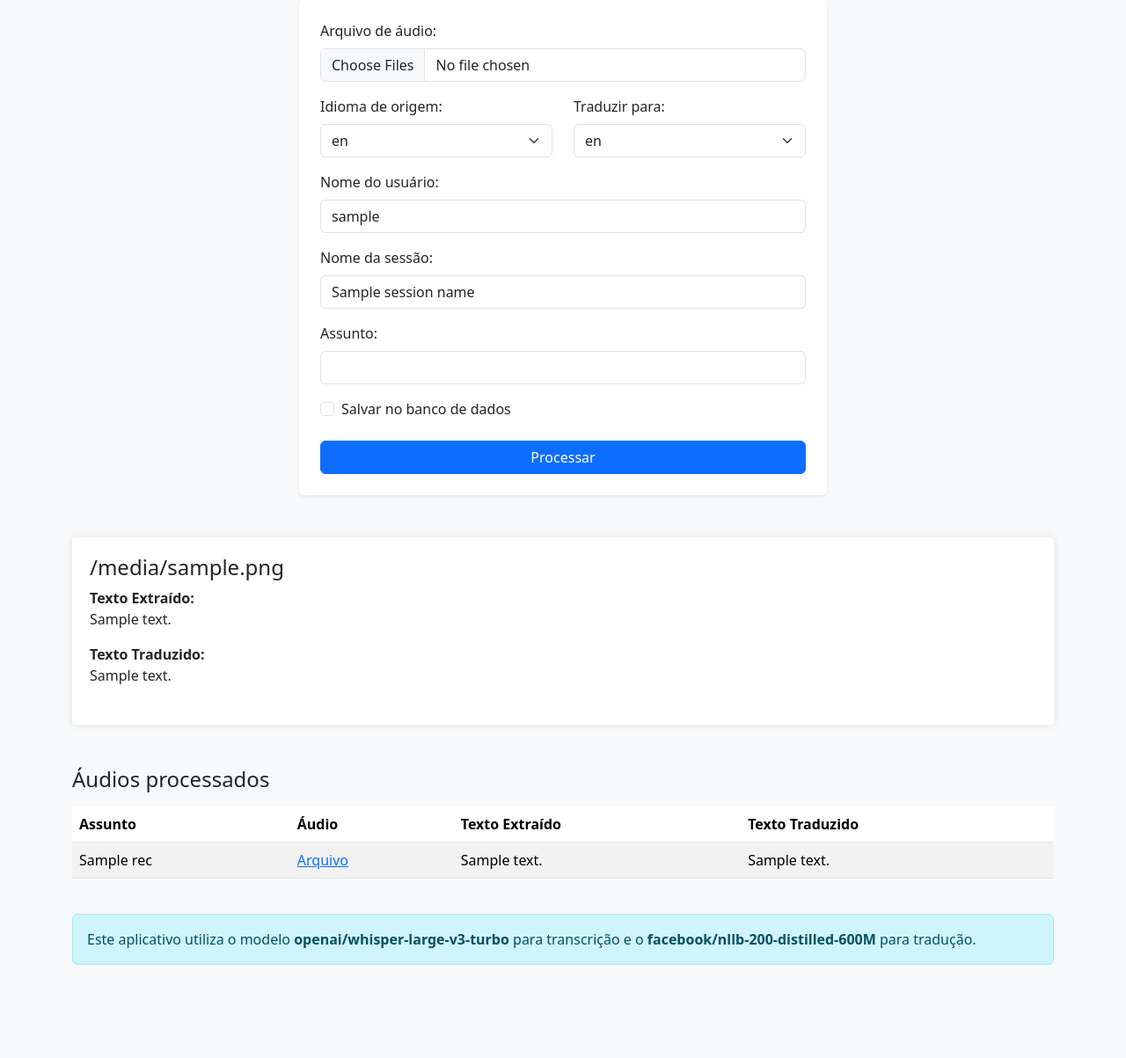
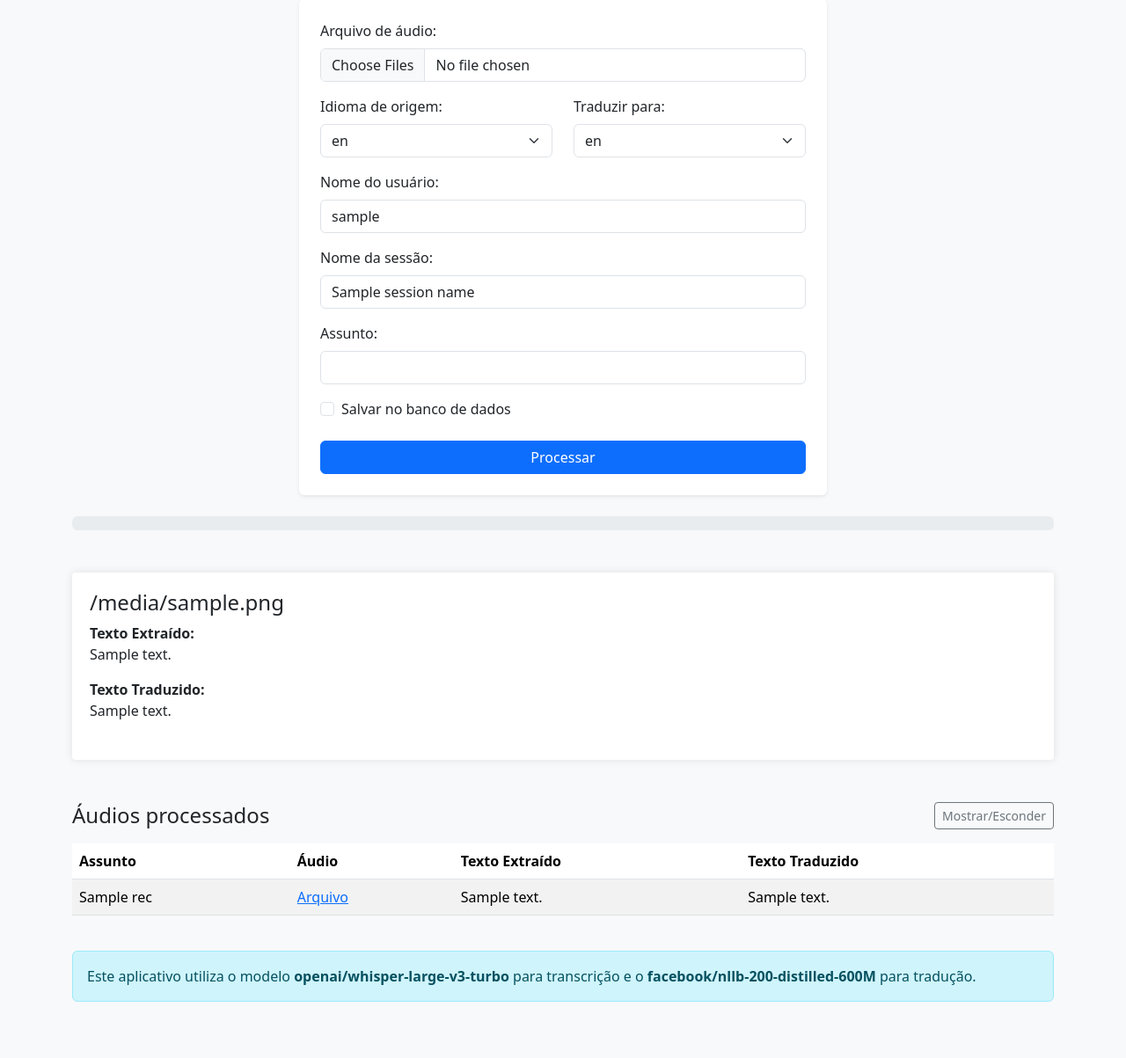
Before and after one commit to aXR6/Trabalhando_com_audio_IA, a Flask app: template templates/index.html in a window 1280 px wide. Shown: the part 121-1324 px from the top of the page at 88% size. Before the commit the page ends 1218 px from the top, so only its background shows below. Run offline with Flask 3, Linux system fonts and the light colour scheme; the template is opened without the code that fills it: most values are stand-ins (such as "Sample title", 1, 10 or a date in 2020); some libraries are stand-ins or nearby versions.

Commit message:
Add progress bar and collapsible records

```diff
--- a/static/script.js
+++ b/static/script.js
@@ -2,31 +2,36 @@
 document.addEventListener('DOMContentLoaded', function () {
     const form = document.getElementById('audio-form');
     const progress = document.getElementById('progress');
+    const progressBar = document.getElementById('progress-bar');
+    const progressLabel = document.getElementById('progress-label');
     const resultsBox = document.getElementById('results');
 
     if (!form) return;
 
     form.addEventListener('submit', async function (e) {
         e.preventDefault();
-        progress.innerHTML = '';
         resultsBox.innerHTML = '';
+        progressBar.style.width = '0%';
+        progressLabel.textContent = '';
 
         const files = document.getElementById('audio').files;
         const commonData = new FormData(form);
 
         try {
-        for (const file of files) {
-            progress.innerHTML = '<div class="d-flex align-items-center"><div class="spinner-border me-2" role="status"></div><strong>Processando ' + file.name + '...</strong></div>';
+            for (let i = 0; i < files.length; i++) {
+                const file = files[i];
+                progressLabel.innerHTML = '<div class="d-flex align-items-center"><div class="spinner-border me-2" role="status"></div><strong>Processando ' + file.name + '...</strong></div>';
+                progressBar.style.width = ((i / files.length) * 100) + '%';
 
                 const fd = new FormData();
                 fd.append('audio', file);
                 fd.append('src_lang', commonData.get('src_lang'));
 
                 const resp = await fetch('/api/transcribe', { method: 'POST', body: fd });
-            if (!resp.ok) { progress.innerHTML = 'Erro na transcrição'; break; }
+                if (!resp.ok) { progressLabel.textContent = 'Erro na transcrição'; break; }
                 const data = await resp.json();
 
-            progress.innerHTML = '<div class="d-flex align-items-center"><div class="spinner-border me-2" role="status"></div><strong>Traduzindo...</strong></div>';
+                progressLabel.innerHTML = '<div class="d-flex align-items-center"><div class="spinner-border me-2" role="status"></div><strong>Traduzindo...</strong></div>';
 
                 const td = new FormData();
                 td.append('text', data.original_text);
@@ -39,7 +44,7 @@ document.addEventListener('DOMContentLoaded', function () {
                 td.append('file_path', data.file_path);
 
                 const resp2 = await fetch('/api/translate', { method: 'POST', body: td });
-            if (!resp2.ok) { progress.innerHTML = 'Erro na tradução'; break; }
+                if (!resp2.ok) { progressLabel.textContent = 'Erro na tradução'; break; }
                 const data2 = await resp2.json();
 
                 const item = document.createElement('div');
@@ -48,11 +53,11 @@ document.addEventListener('DOMContentLoaded', function () {
                     '<strong>Texto Extraído:</strong><p>' + data.original_text + '</p>' +
                     '<strong>Texto Traduzido:</strong><p>' + data2.translated_text + '</p>';
                 resultsBox.appendChild(item);
+                progressBar.style.width = (((i + 1) / files.length) * 100) + '%';
             }
-        progress.innerHTML = '';
-        }
+            progressLabel.innerHTML = '<span class="text-success">Concluído.</span>';
         } catch (err) {
-        progress.innerHTML = '<span class="text-danger">Ocorreu um erro no processamento.</span>';
+            progressLabel.innerHTML = '<span class="text-danger">Ocorreu um erro no processamento.</span>';
         }
     });
 });
--- a/templates/index.html
+++ b/templates/index.html
@@ -57,7 +57,12 @@
 
             <button type="submit" class="btn btn-primary w-100">Processar</button>
         </form>
-        <div id="progress" class="mt-4"></div>
+        <div id="progress" class="mt-4">
+            <div class="progress">
+                <div id="progress-bar" class="progress-bar" role="progressbar" style="width: 0%"></div>
+            </div>
+            <div id="progress-label" class="mt-2"></div>
+        </div>
         <div id="results" class="mt-5 result-box">
             {% if results %}
                 {% for r in results %}
@@ -74,9 +79,13 @@
 
         {% if records %}
         <div class="mt-5">
-            <h2 class="h4 mb-3">Áudios processados</h2>
-            <div class="table-responsive">
-                <table class="table table-striped">
+            <div class="d-flex justify-content-between align-items-center mb-3">
+                <h2 class="h4 mb-0">Áudios processados</h2>
+                <button class="btn btn-sm btn-outline-secondary" type="button" data-bs-toggle="collapse" data-bs-target="#records-collapse">Mostrar/Esconder</button>
+            </div>
+            <div class="collapse show" id="records-collapse">
+                <div class="table-responsive">
+                    <table class="table table-striped">
                     <thead>
                         <tr>
                             <th>Assunto</th>
```
Lines whose indentation alone changed are shown as unchanged.
